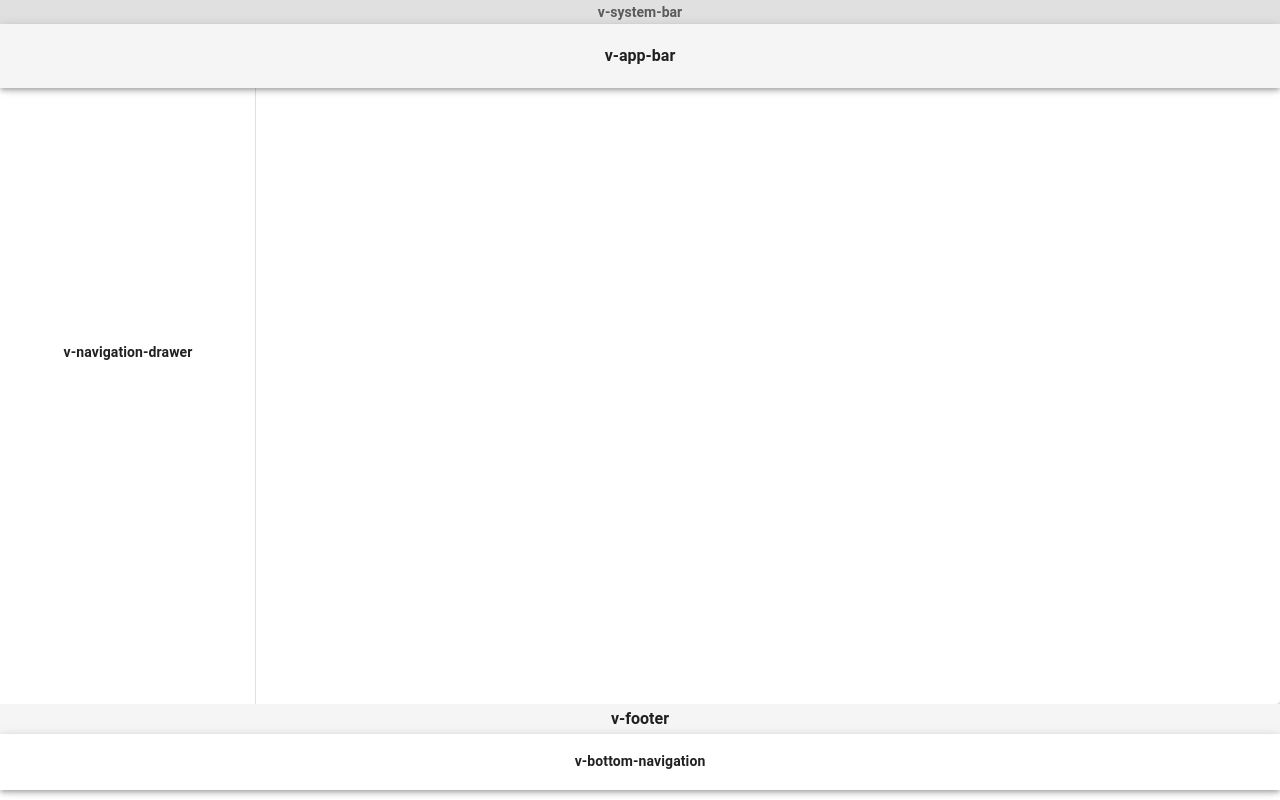
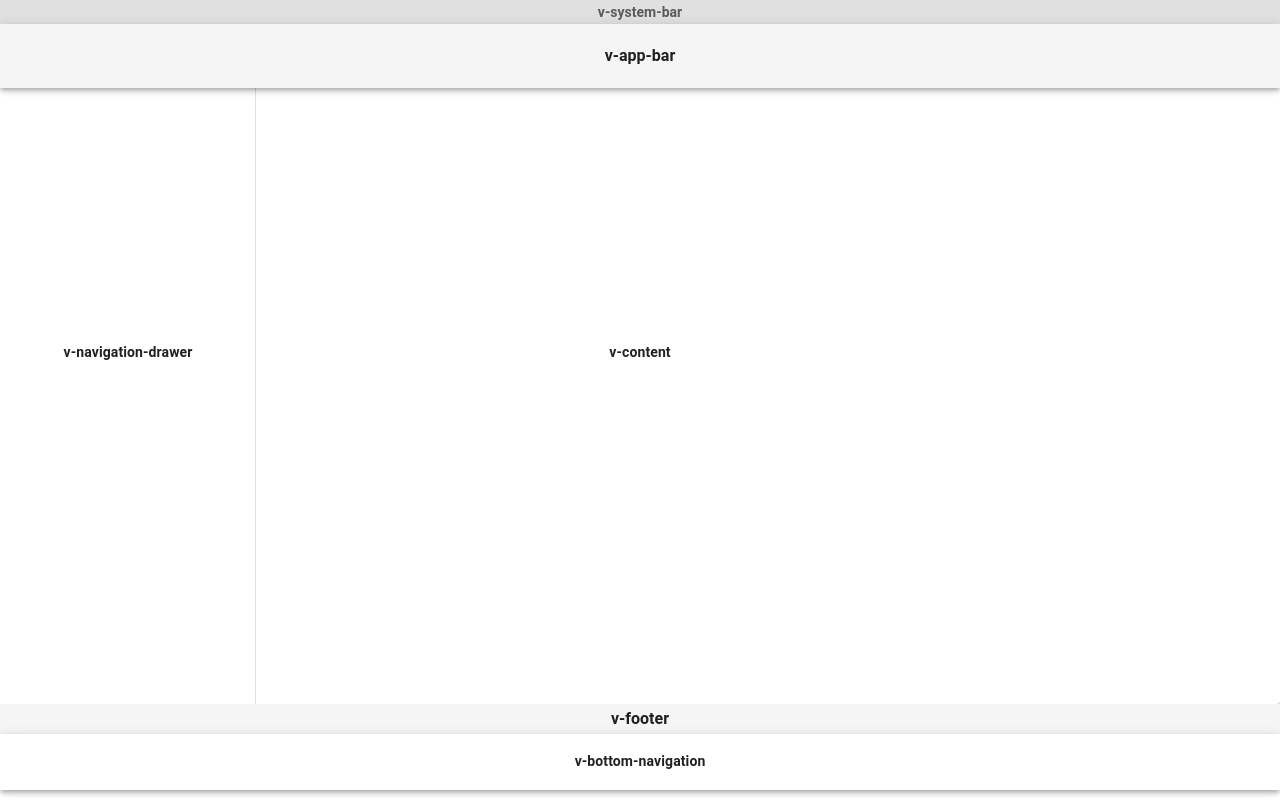
Before and after one commit to Im0tec/vue-project-facens, a Vue app: page / in a window 1280 px wide. Built offline with nearby package versions, Linux system fonts and the light colour scheme.

Commit message:
fix: :bug: v-content fixed

```diff
--- a/src/App.vue
+++ b/src/App.vue
@@ -31,7 +31,7 @@
 
       <!-- V-CONTENT BELOW  -->
 
-      <v-container fill-height right: "1px">
+      <v-container fill-height>
         <v-card-text>
           <center>
             <strong> v-content </strong>
```
